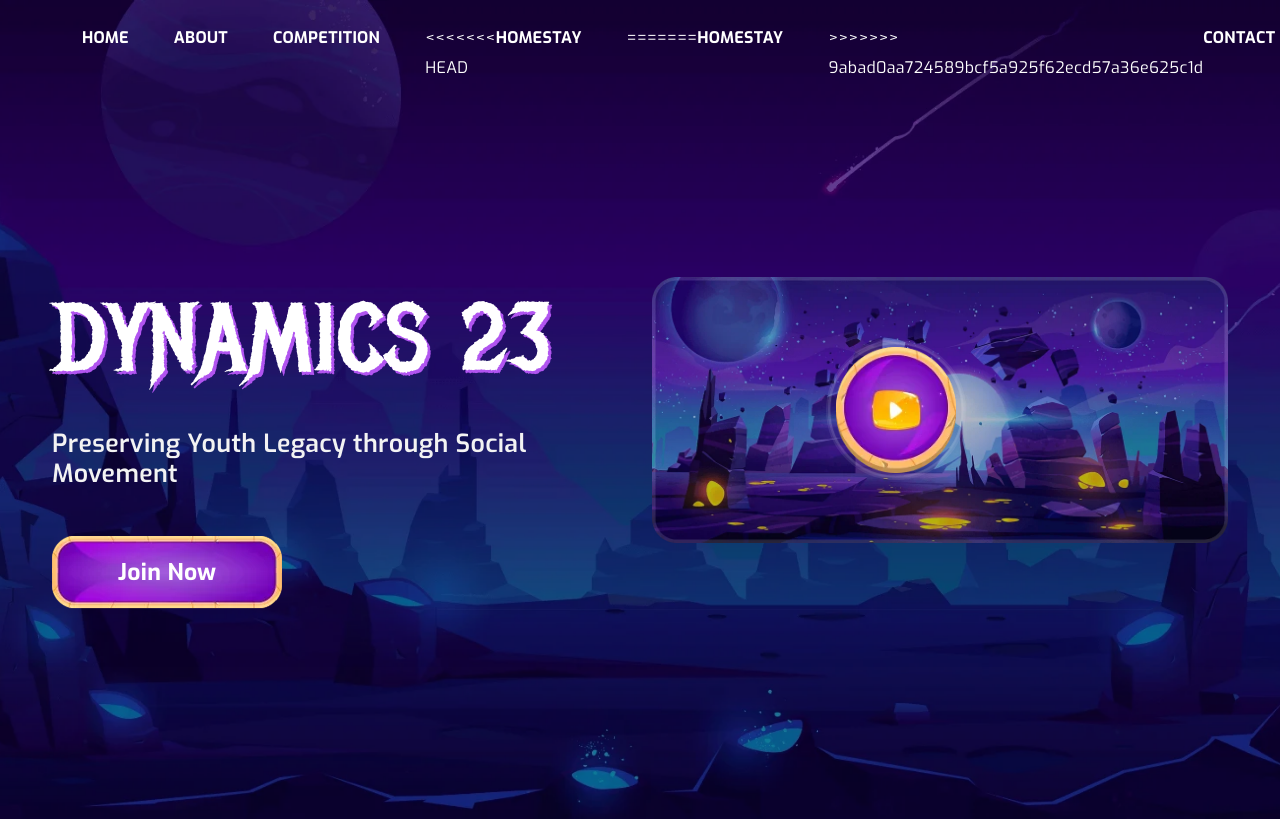
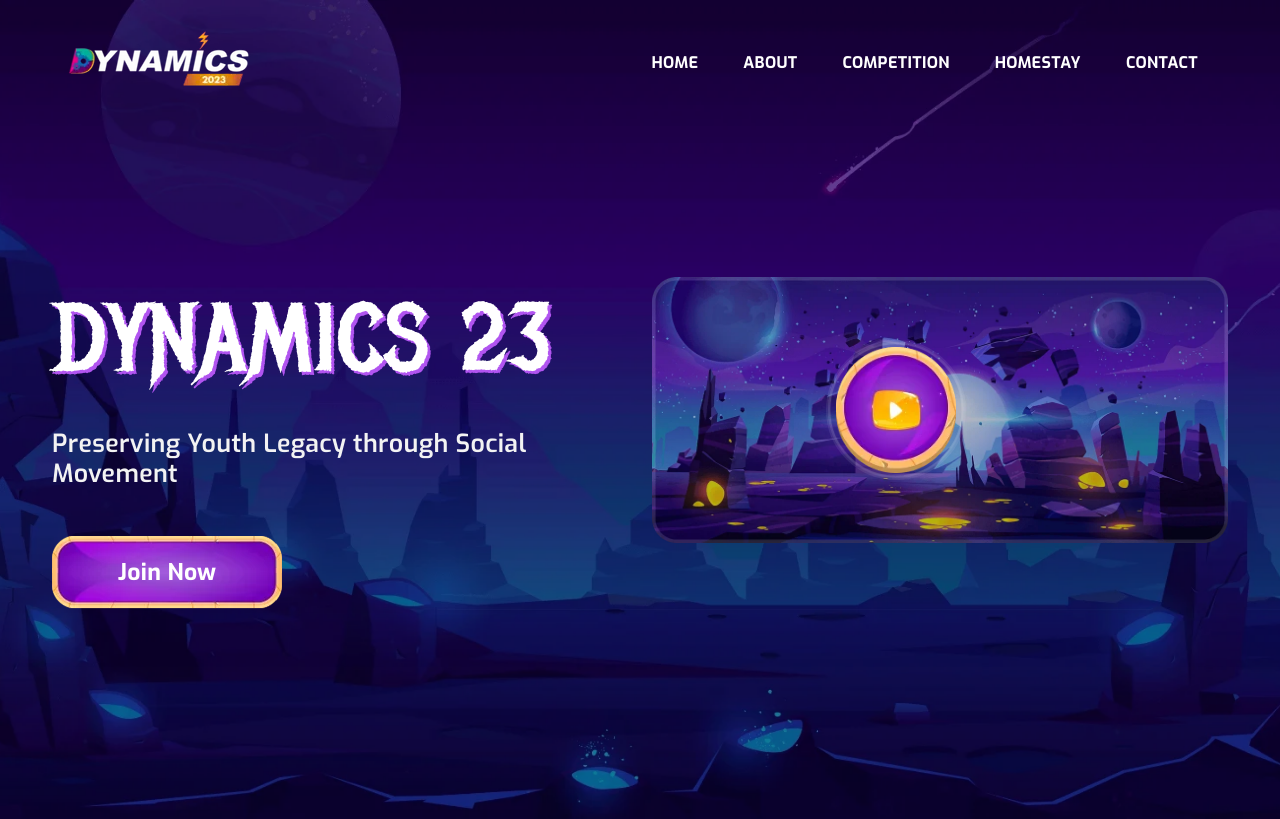
Before and after one commit to miftahr149/dynamics, a CodeIgniter 4 app: template app/Views/Home/ViewIndex.php in a window 1280 px wide. Shown: the top 819 px of the page. Run offline with PHP 8.4 and a stand-in for CodeIgniter, Linux system fonts and the light colour scheme; the template is opened without the code that fills it, so the values that code supplies are empty; some libraries are stand-ins or nearby versions.

Commit message:
Update MainLayout.php

```diff
--- a/app/Views/_Template/MainLayout.php
+++ b/app/Views/_Template/MainLayout.php
@@ -48,11 +48,7 @@
                                     <li><a href="<?php echo BASE_URL ?>">HOME</a></li>
                                     <li><a href="#about">ABOUT</a></li>
                                     <li><a href="<?php echo BASE_URL . 'competition' ?>">COMPETITION</a></li>
-<<<<<<< HEAD
                                     <li><a href="#">HOMESTAY</a></li>
-=======
-                                    <li><a href="<?php echo BASE_URL . 'homestay' ?>">HOMESTAY</a></li>
->>>>>>> 9abad0aa724589bcf5a925f62ecd57a36e625c1d
                                     <li><a href="<?php echo BASE_URL . 'contact' ?>">CONTACT</a></li>
                                 </ul>
                             </nav>
@@ -75,11 +71,7 @@
                 <li class="menu-item-has-children"><a href="<?php echo BASE_URL ?>">HOME</a></li>
                 <li class="menu-item-has-children"><a href="#about">ABOUT</a></li>
                 <li class="menu-item-has-children"><a href="<?php echo BASE_URL . 'competition' ?>">COMPETITION</a></li>
-<<<<<<< HEAD
                 <li class="menu-item-has-children"><a href="#">HOMESTAY</a></li>
-=======
-                <li class="menu-item-has-children"><a href="<?php echo BASE_URL . 'homestay' ?>">HOMESTAY</a></li>
->>>>>>> 9abad0aa724589bcf5a925f62ecd57a36e625c1d
                 <li class="menu-item-has-children"><a href="<?php echo BASE_URL . 'contact' ?>">CONTACT</a></li>
             </ul>
         </div>
```
